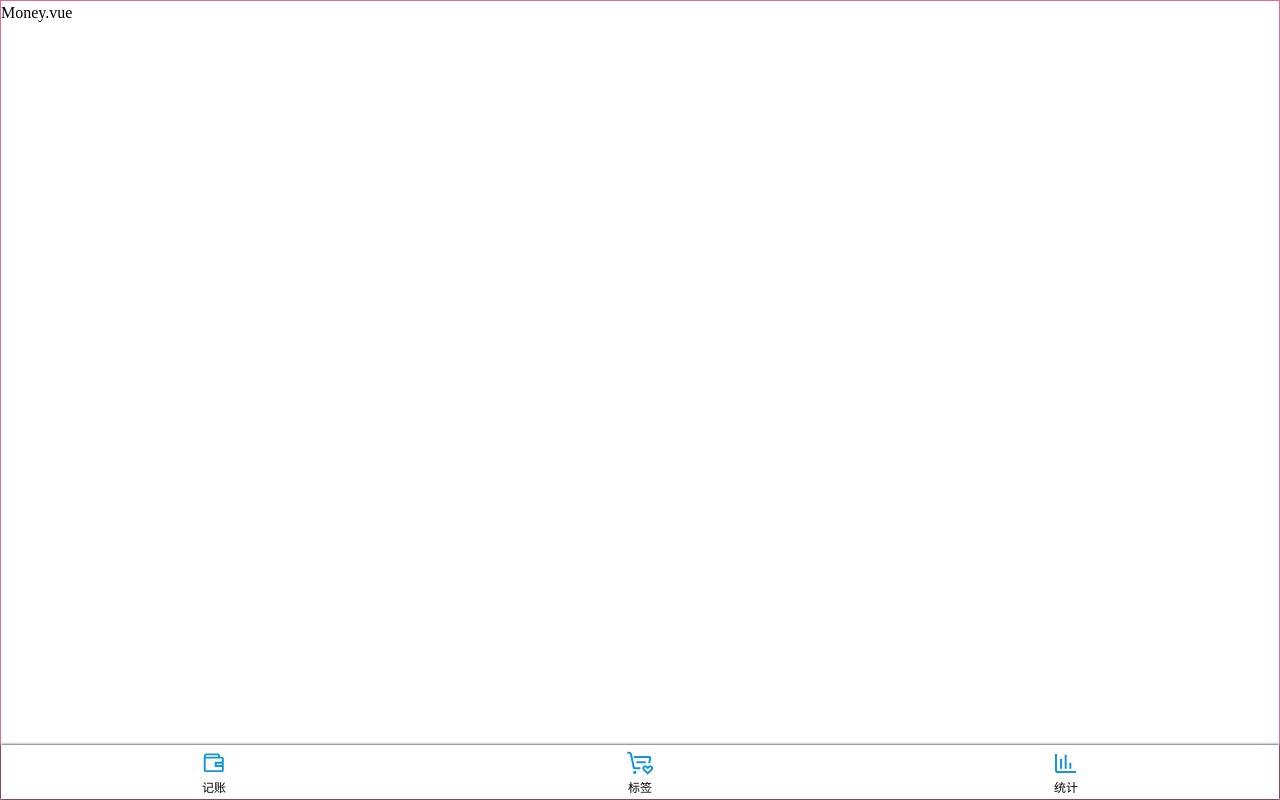
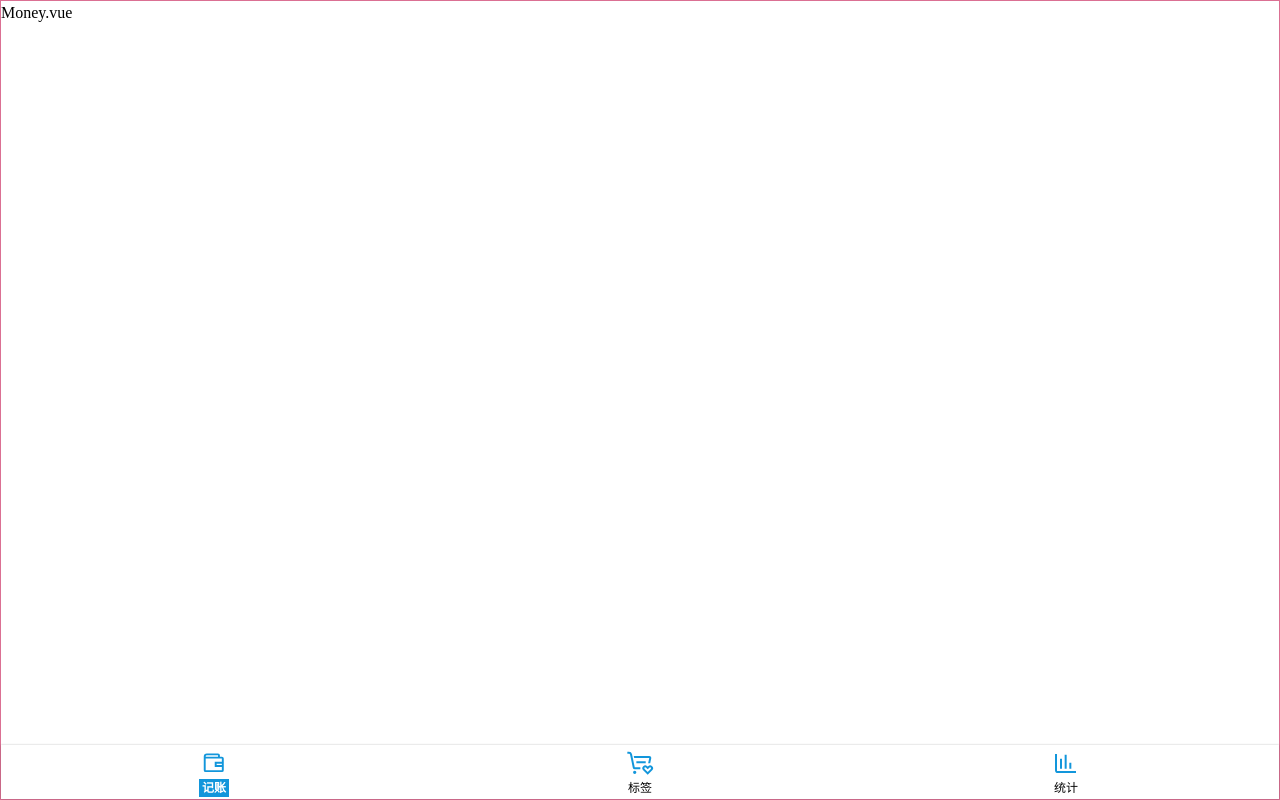
Before and after one commit to ShineQrr/pocket-keeping-website, a Vue app: page /#/money in a window 1280 px wide. Built offline with nearby package versions, Linux system fonts and the light colour scheme.

Commit message:
添加导航栏路由的active-class

```diff
--- a/public/index.html
+++ b/public/index.html
@@ -1,17 +1,22 @@
 <!DOCTYPE html>
 <html lang="en">
+
 <head>
   <meta charset="utf-8">
   <meta http-equiv="X-UA-Compatible" content="IE=edge">
-    <meta name="viewport" content="width=device-width,initial-scale=1.0">
+  <meta name="viewport"
+    content="width=device-width,initial-scale=1,minimum-scale=1,maximum-scale=1,user-scalable=no,viewport-fit=cover">
   <link rel="icon" href="<%= BASE_URL %>favicon.ico">
   <title><%= htmlWebpackPlugin.options.title %></title>
 </head>
+
 <body>
   <noscript>
-      <strong>We're sorry but <%= htmlWebpackPlugin.options.title %> doesn't work properly without JavaScript enabled. Please enable it to continue.</strong>
+    <strong>We're sorry but <%= htmlWebpackPlugin.options.title %> doesn't work properly without JavaScript enabled.
+      Please enable it to continue.</strong>
   </noscript>
   <div id="app"></div>
   <!-- built files will be auto injected -->
 </body>
+
 </html>
--- a/src/components/Nav.vue
+++ b/src/components/Nav.vue
@@ -1,13 +1,16 @@
 <template>
   <nav>
-    <router-link class="item" to="/money">
-      <Icon name="money" />记账
+    <router-link class="item" to="/money" active-class="selected">
+      <Icon name="money" />
+      <p>记账</p>
     </router-link>
-    <router-link class="item" to="/labels">
-      <Icon name="label" />标签
+    <router-link class="item" to="/labels" active-class="selected">
+      <Icon name="label" />
+      <p>标签</p>
     </router-link>
-    <router-link class="item" to="/statistics">
-      <Icon name="statistics" />统计
+    <router-link class="item" to="/statistics" active-class="selected">
+      <Icon name="statistics" />
+      <p>统计</p>
     </router-link>
   </nav>
 </template>
@@ -24,7 +27,7 @@ export default {
 nav {
   display: flex;
   justify-content: space-around;
-  box-shadow: 0 0 3px rgba(0, 0, 0.2);
+  box-shadow: 0 0 2px rgba(0, 0, 0, 0.25);
   font-size: 12px;
   // router-link的样式
   > .item {
@@ -39,5 +42,14 @@ nav {
       height: 32px;
     }
   }
+  > .item.selected {
+    > p {
+      color: #fff;
+      font-weight: bold;
+      background-color: rgb(18, 150, 219);
+      padding-left: 3px;
+      padding-right: 3px;
+    }
+  }
 }
 </style>
```
Lines whose indentation alone changed are shown as unchanged.
